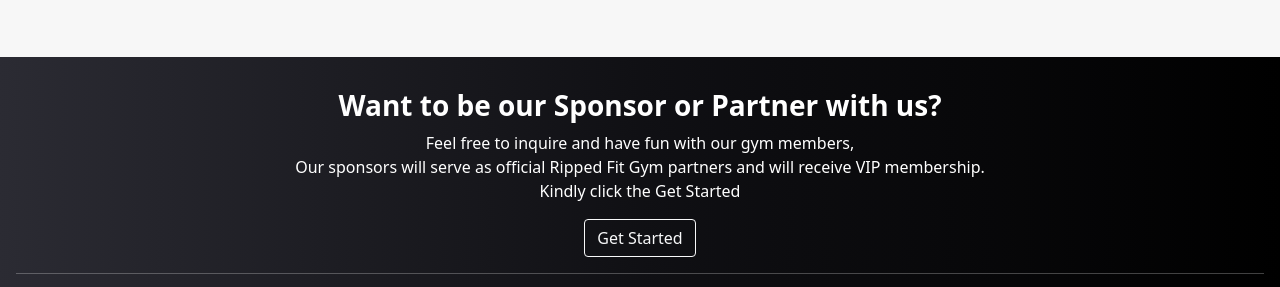
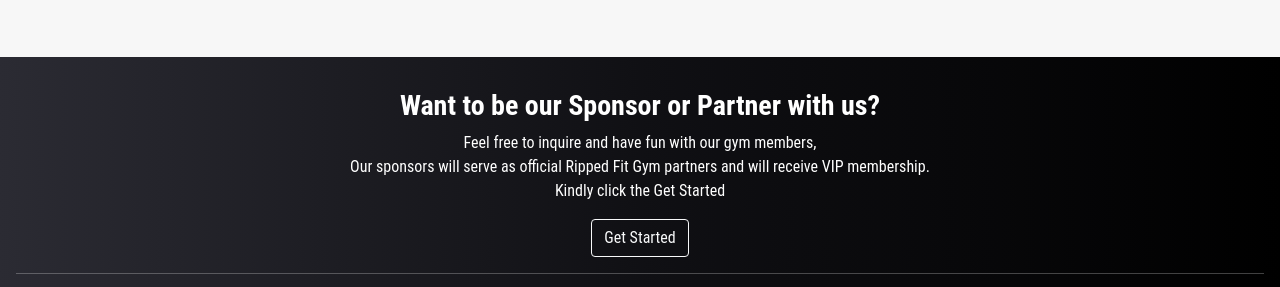
Before and after one commit to Jokong27/Project1-main, a plain HTML site: page index.html in a window 1280 px wide. Shown: the part 2531-2818 px from the top of the page. Drawn offline with nearby package versions, Linux system fonts and the light colour scheme.

Commit message:
fixed error log footer

```diff
--- a/index.html
+++ b/index.html
@@ -181,8 +181,7 @@
   </div>
 
   <!-- Footer -->
-  <div class="container-fluid  text-white p-3" style=" Roboto Condensed , Helvetica, sans-serif background: #0f0c29;
-  background: linear-gradient(to right, #2b2b33, #101014, #000000);">
+  <div class="container-fluid text-white p-3">
 
     <div class="mt-3 ">
       <h3 class="text-center fw-bold">Want to be our Sponsor or Partner with us?</h3>
--- a/style.css
+++ b/style.css
@@ -413,3 +413,9 @@ span {
     width: 100%;
     padding: 20px;
   }
+
+  .container-fluid {
+    font-family: 'Roboto Condensed', Helvetica, sans-serif;
+    background: #0f0c29;
+    background: linear-gradient(to right, #2b2b33, #101014, #000000);
+}
```
Also changed, not shown: search.html (+1 -2 lines).
